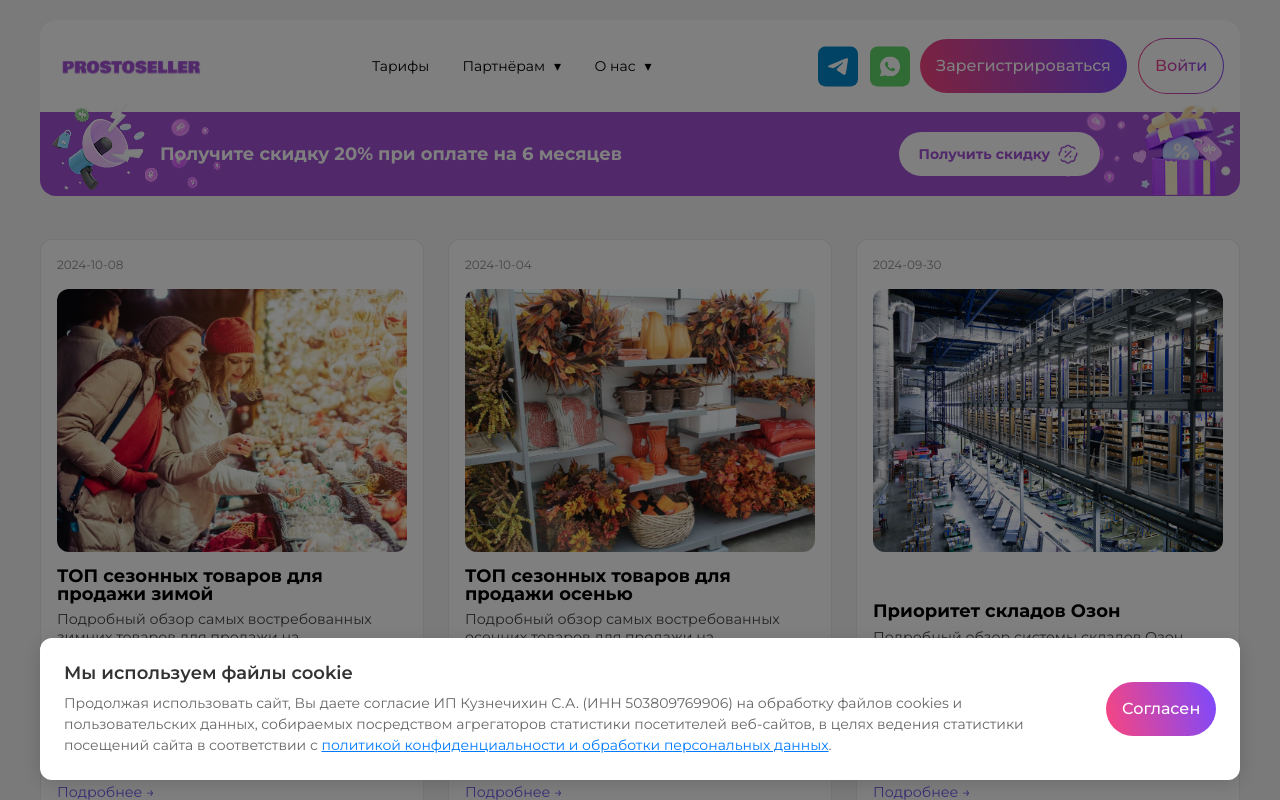
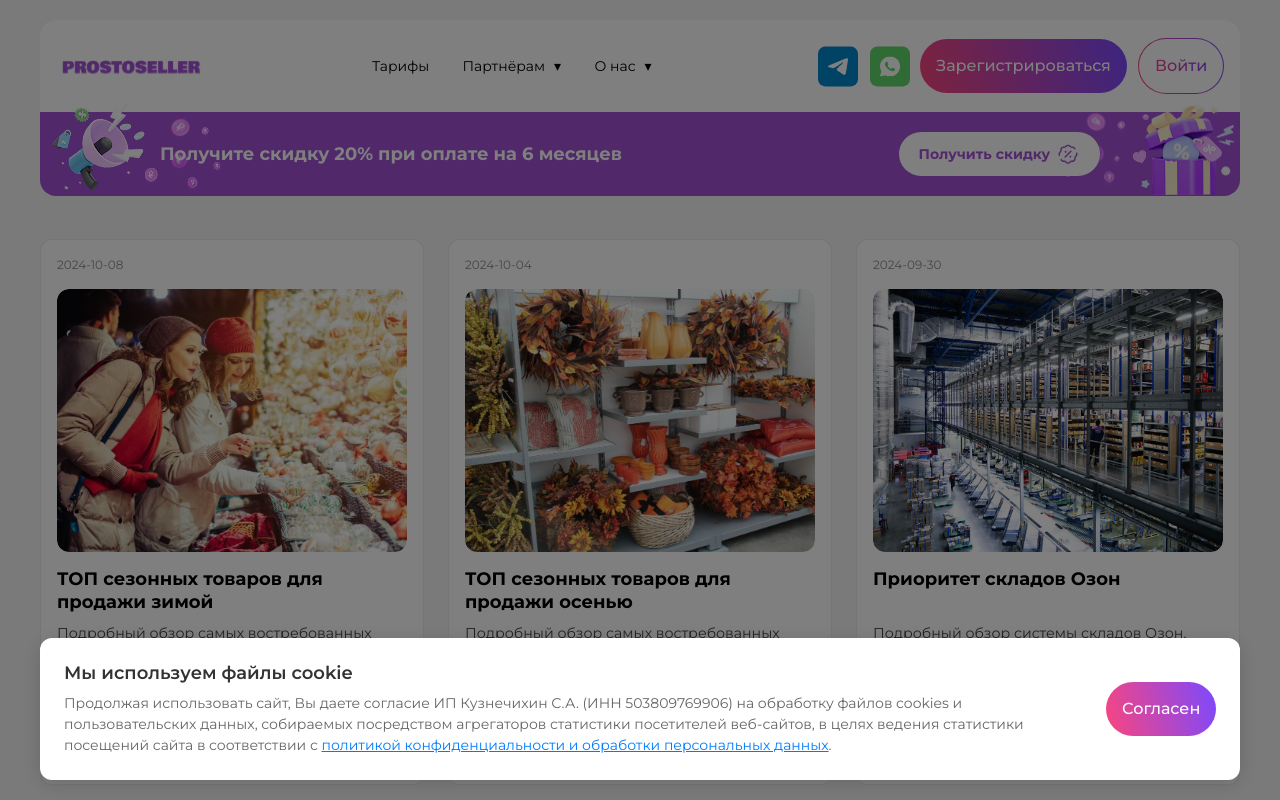
Before and after one commit to sitl-idnm/prostoseller, a Next.js app: page /blog in a window 1280 px wide. Shown: the top 800 px of the page. Built offline with nearby package versions, Linux system fonts and the light colour scheme.

Commit message:
fix: починил отображение блога на маке

```diff
--- a/src/components/blogItem/blogItem.module.scss
+++ b/src/components/blogItem/blogItem.module.scss
@@ -4,7 +4,7 @@
 
 .root {
   display: grid;
-  grid-template-rows: auto 1fr;
+  grid-template-rows: auto auto 1fr; // дата, картинка, контент
   border: 1px solid rgba(0,0,0,0.08);
   border-radius: 12px;
   overflow: hidden;
@@ -13,10 +13,13 @@
 
 .imageWrap {
   display: block;
+  position: relative;
   border-radius: 12px;
   overflow: hidden;
   margin: 0 16px;
   aspect-ratio: 16/9; // Одинаковые пропорции для всех картинок
+  // Safari clipping fix with overflow + border-radius
+  -webkit-mask-image: -webkit-radial-gradient(white, black);
 
   @include mixins.tablet {
     aspect-ratio: 4/3; // Более квадратные пропорции на планшетах
@@ -27,8 +30,10 @@
   }
 }
 .image {
+  position: absolute;
+  inset: 0;
   width: 100%;
-  height: 100%; // Занимает всю высоту контейнера
+  height: 100%; // Заполняет контейнер с aspect-ratio
   display: block;
   object-fit: cover; // Обрезает картинку, сохраняя пропорции
   object-position: center; // Центрирует картинку
@@ -47,9 +52,21 @@
 .title {
   font-size: 18px;
   margin: 0;
+  line-height: 1.3;
+  display: -webkit-box;
+  -webkit-line-clamp: 2;
+  -webkit-box-orient: vertical;
+  overflow: hidden;
+  min-height: calc(1.3em * 2); // фиксируем высоту на 2 строки
 }
 .description {
   color: #444;
+  line-height: 1.45;
+  display: -webkit-box;
+  -webkit-line-clamp: 3;
+  -webkit-box-orient: vertical;
+  overflow: hidden;
+  min-height: calc(1.45em * 3); // фиксируем высоту на 3 строки
 }
 .tags {
   display: flex;
--- a/src/modules/blogItems/blogItems.module.scss
+++ b/src/modules/blogItems/blogItems.module.scss
@@ -10,6 +10,8 @@
 
 .grid {
   width: 100%;
+  min-width: 0; // Prevent overflow in Safari grid
+  align-items: start; // выравниваем карточки по верху, чтобы ряды совпадали
 
   @include mixins.mobile-large {
     display: flex !important;
```
